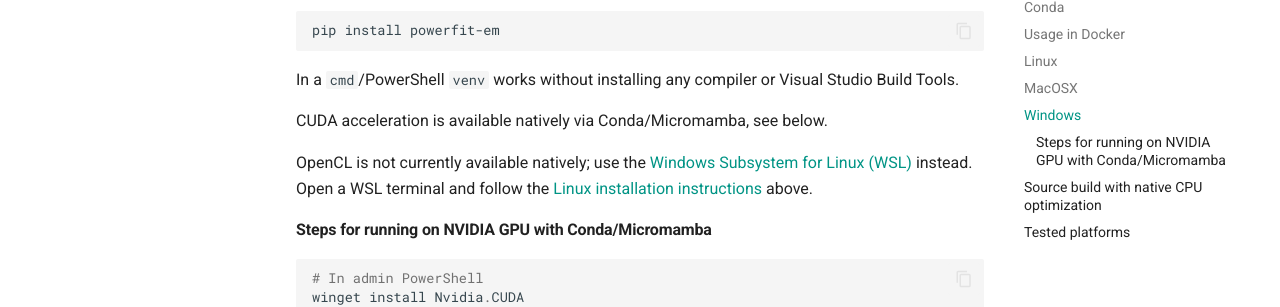
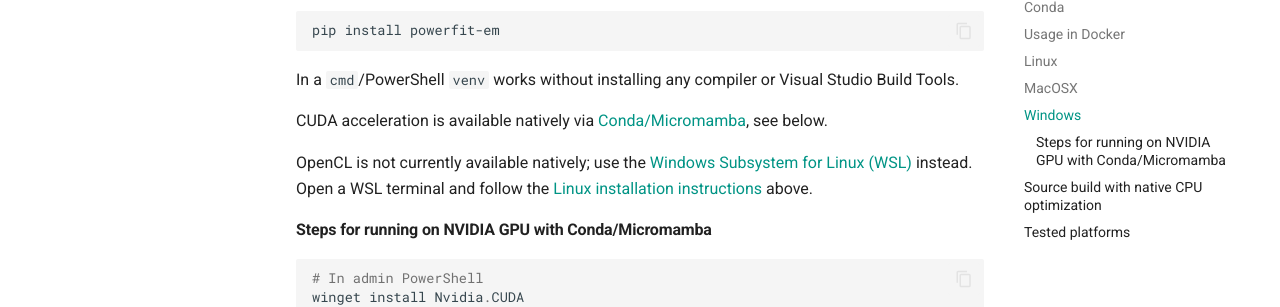
Before and after one commit to haddocking/powerfit, an MkDocs documentation site: the page built from docs/installation.md, in a window 1280 px wide and 900 px high, scrolled down 2889 px. Shown: the part 149-456 px from the top of the window. Built offline with MkDocs 1.6.1 and Material for MkDocs 9.7.7, drawn with Linux system fonts in a browser that asks for light colours; a script that is not in the unit is left out; comment, search, counter and statistics services are not loaded; some of the changed lines change nothing that is shown.

Commit message:
add link

```diff
--- a/docs/installation.md
+++ b/docs/installation.md
@@ -251,7 +251,7 @@ pip install powerfit-em
 
 In a `cmd`/PowerShell `venv` works without installing any compiler or Visual Studio Build Tools.
 
-CUDA acceleration is available natively via Conda/Micromamba, see below.
+CUDA acceleration is available natively via [Conda/Micromamba](https://mamba.readthedocs.io/en/latest/installation/micromamba-installation.html), see below.
 
 OpenCL is not currently available natively; use the [Windows Subsystem for Linux (WSL)](https://learn.microsoft.com/en-us/windows/wsl/install) instead. Open a WSL terminal and follow the [Linux installation instructions](#linux) above.
 
```
